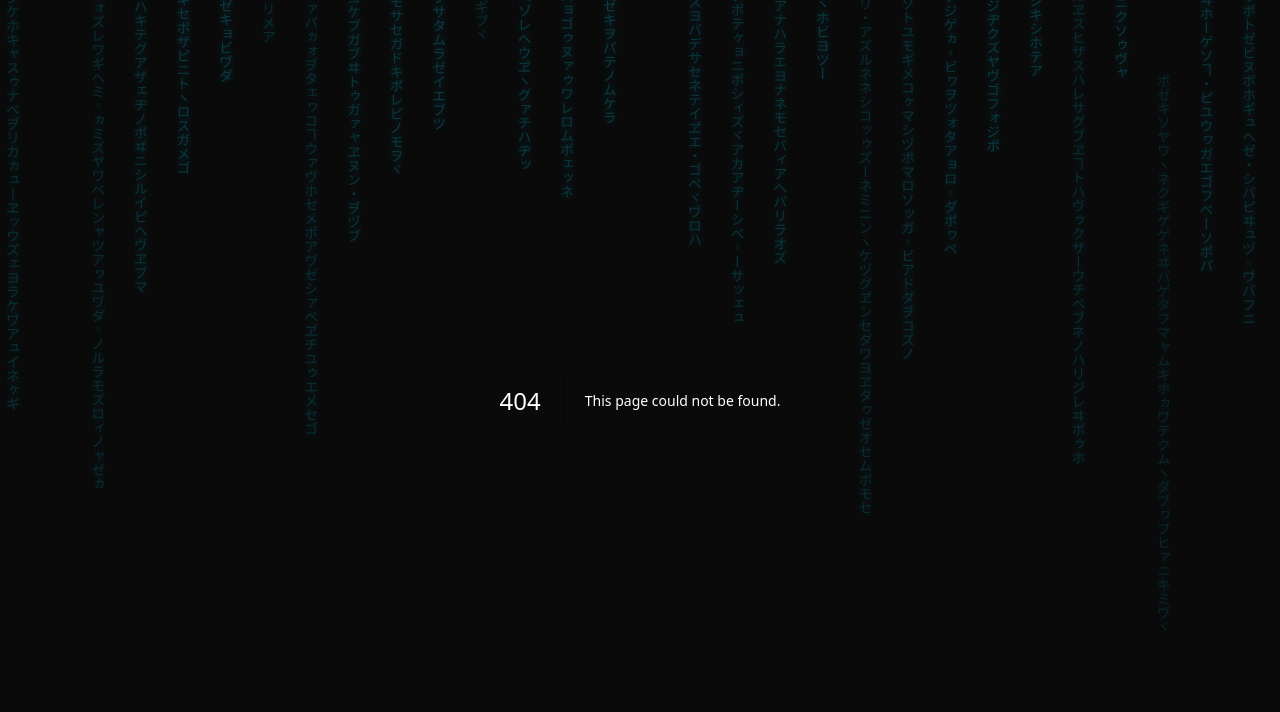
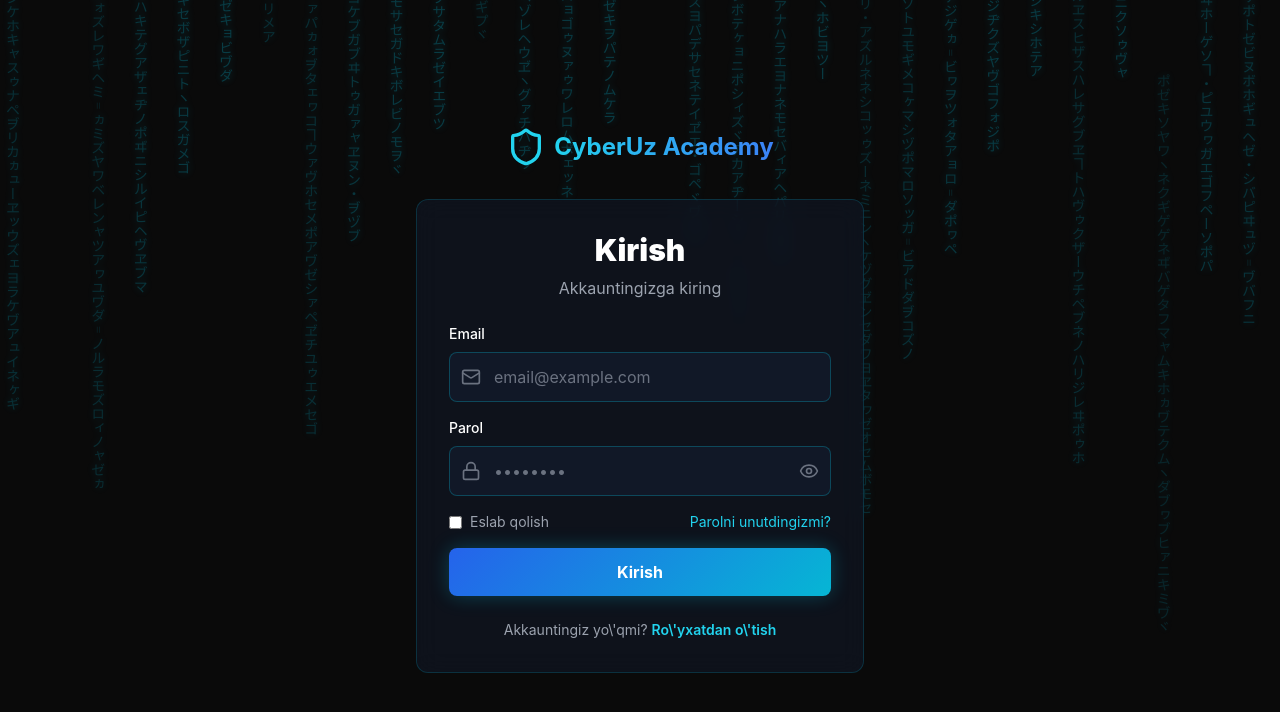
Before and after one commit to KRYZENSYS/cyberuz-academy, a Next.js app: page /login in a window 1280 px wide. Before the commit this address had no page. Shown: the top 712 px of the page. Built offline with nearby package versions, Linux system fonts and the light colour scheme.

Commit message:
feat: add login page

```diff
--- /dev/null
+++ b/src/app/(auth)/login/page.tsx
@@ -0,0 +1,131 @@
+'use client';
+
+import { useState } from 'react';
+import Link from 'next/link';
+import { useRouter } from 'next/navigation';
+import { Shield, Mail, Lock, Eye, EyeOff, Loader2 } from 'lucide-react';
+import toast from 'react-hot-toast';
+
+export default function LoginPage() {
+  const router = useRouter();
+  const [email, setEmail] = useState('');
+  const [password, setPassword] = useState('');
+  const [showPassword, setShowPassword] = useState(false);
+  const [loading, setLoading] = useState(false);
+
+  const handleSubmit = async (e: React.FormEvent) => {
+    e.preventDefault();
+    if (!email || !password) {
+      toast.error('Barcha maydonlarni to\'ldiring');
+      return;
+    }
+
+    setLoading(true);
+    try {
+      const res = await fetch('/api/auth/login', {
+        method: 'POST',
+        headers: { 'Content-Type': 'application/json' },
+        body: JSON.stringify({ email, password }),
+      });
+
+      const data = await res.json();
+
+      if (!res.ok) {
+        toast.error(data.error || 'Kirish xatoligi');
+        return;
+      }
+
+      toast.success('Xush kelibsiz!');
+      router.push('/dashboard');
+      router.refresh();
+    } catch (err) {
+      toast.error('Tarmoq xatoligi');
+    } finally {
+      setLoading(false);
+    }
+  };
+
+  return (
+    <div className="min-h-screen flex items-center justify-center px-4 py-20">
+      <div className="w-full max-w-md">
+        <Link href="/" className="flex items-center justify-center gap-2 mb-8">
+          <Shield className="w-10 h-10 text-cyan-400" />
+          <span className="text-2xl font-bold gradient-text">CyberUz Academy</span>
+        </Link>
+
+        <div className="glass-card p-8">
+          <h1 className="text-3xl font-black mb-2 text-center">Kirish</h1>
+          <p className="text-gray-400 text-center mb-6">Akkauntingizga kiring</p>
+
+          <form onSubmit={handleSubmit} className="space-y-4">
+            <div>
+              <label className="block text-sm font-medium mb-2">Email</label>
+              <div className="relative">
+                <Mail className="absolute left-3 top-1/2 -translate-y-1/2 w-5 h-5 text-gray-500" />
+                <input
+                  type="email"
+                  value={email}
+                  onChange={(e) => setEmail(e.target.value)}
+                  placeholder="email@example.com"
+                  className="input-field pl-11"
+                  required
+                />
+              </div>
+            </div>
+
+            <div>
+              <label className="block text-sm font-medium mb-2">Parol</label>
+              <div className="relative">
+                <Lock className="absolute left-3 top-1/2 -translate-y-1/2 w-5 h-5 text-gray-500" />
+                <input
+                  type={showPassword ? 'text' : 'password'}
+                  value={password}
+                  onChange={(e) => setPassword(e.target.value)}
+                  placeholder="••••••••"
+                  className="input-field pl-11 pr-11"
+                  required
+                />
+                <button
+                  type="button"
+                  onClick={() => setShowPassword(!showPassword)}
+                  className="absolute right-3 top-1/2 -translate-y-1/2 text-gray-500 hover:text-cyan-400"
+                >
+                  {showPassword ? <EyeOff className="w-5 h-5" /> : <Eye className="w-5 h-5" />}
+                </button>
+              </div>
+            </div>
+
+            <div className="flex items-center justify-between text-sm">
+              <label className="flex items-center gap-2">
+                <input type="checkbox" className="rounded" />
+                <span className="text-gray-400">Eslab qolish</span>
+              </label>
+              <Link href="/forgot-password" className="text-cyan-400 hover:underline">
+                Parolni unutdingizmi?
+              </Link>
+            </div>
+
+            <button
+              type="submit"
+              disabled={loading}
+              className="neon-button w-full flex items-center justify-center gap-2 disabled:opacity-50"
+            >
+              {loading ? (
+                <><Loader2 className="w-5 h-5 animate-spin" /> Yuklanmoqda...</>
+              ) : (
+                'Kirish'
+              )}
+            </button>
+          </form>
+
+          <div className="mt-6 text-center text-sm text-gray-400">
+            Akkauntingiz yo\'qmi?{' '}
+            <Link href="/register" className="text-cyan-400 hover:underline font-semibold">
+              Ro\'yxatdan o\'tish
+            </Link>
+          </div>
+        </div>
+      </div>
+    </div>
+  );
+}
```
